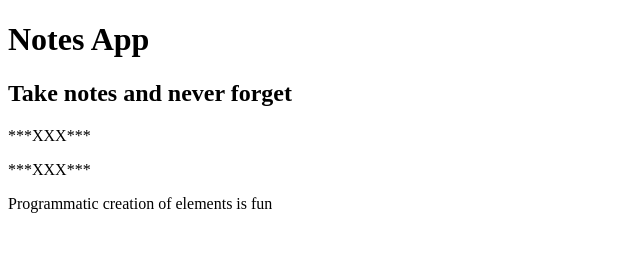
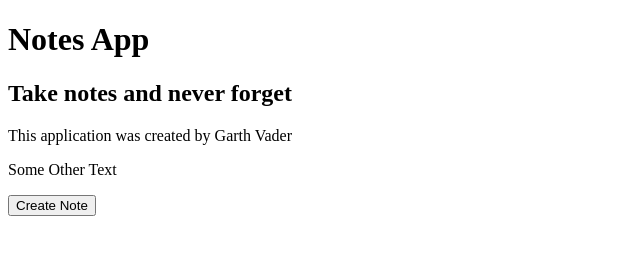
Before and after one commit to isaacjv/js-bootcamp, a plain HTML site: page notes-app/index.html in a window 1280 px wide. Shown: the whole page, without its empty margins (0-640 px from the left). Drawn offline with Linux system fonts and the light colour scheme.

Commit message:
can you just add a button

```diff
--- a/notes-app/index.html
+++ b/notes-app/index.html
@@ -9,6 +9,7 @@
         <h2>Take notes and never forget </h2>
         <p>This application was created by Garth Vader</p>
         <p>Some Other Text</p>
+        <button>Create Note</button>
         <script src="note-app.js"></script>
     </body>
 </html>
--- a/notes-app/note-app.js
+++ b/notes-app/note-app.js
@@ -9,21 +9,6 @@ const notes = [{
     Body: 'get some new 4k monitors'
 }];
 
-// DOM - Document Object Model
-
-// Query and remove
-// const p = document.querySelector('p');
-// p.remove();
-
-// Query and remove all
-const ps = document.querySelectorAll('p');
-ps.forEach(function (p) {
-    p.textContent = '***XXX***';
-    //console.log(p.textContent);
-    //p.remove();
-})
-
-// add a new element
-const newParagraph = document.createElement('p');
-newParagraph.textContent = 'Programmatic creation of elements is fun';
-document.body.appendChild(newParagraph);
+document.querySelector('button').addEventListener('click', function(e) {
+    e.target.textContent = 'The button was clicked';
+});
--- a/todo-app/todo-app.js
+++ b/todo-app/todo-app.js
@@ -31,3 +31,7 @@ todos.forEach(function(todo){
     newP.textContent = todo.name;
     document.body.appendChild(newP);
 })
+
+document.querySelector('button').addEventListener('click', function(e) {
+    console.log('WHO CLICKED THE BUTTON?!');
+});
```
Also changed, not shown: todo-app/index.html (+1 -0 lines).
